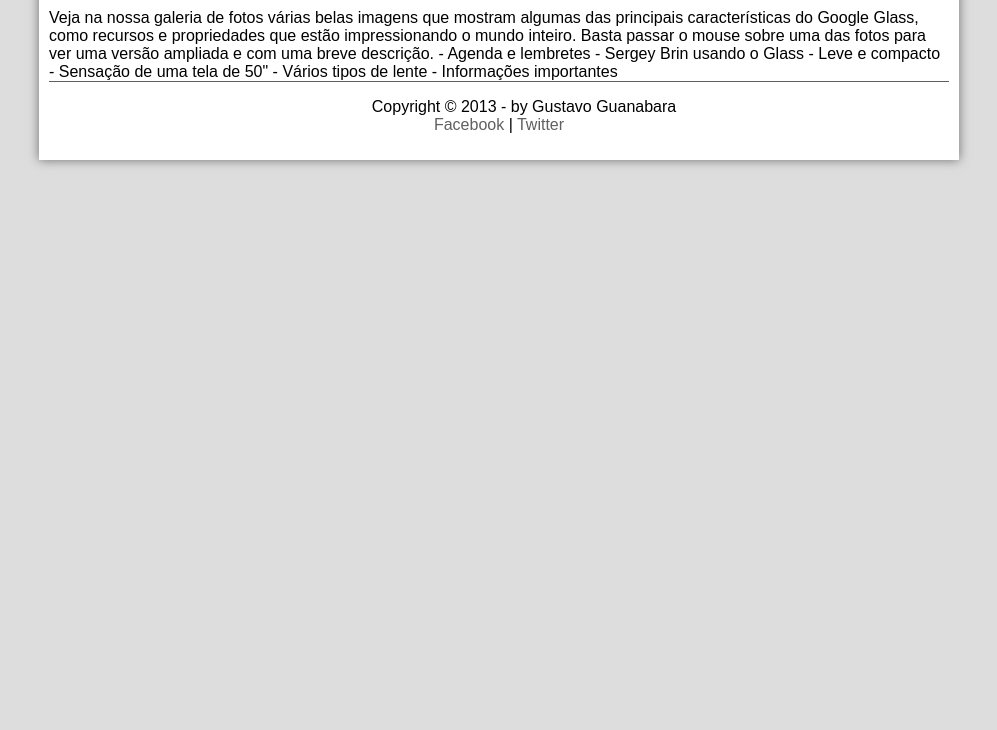
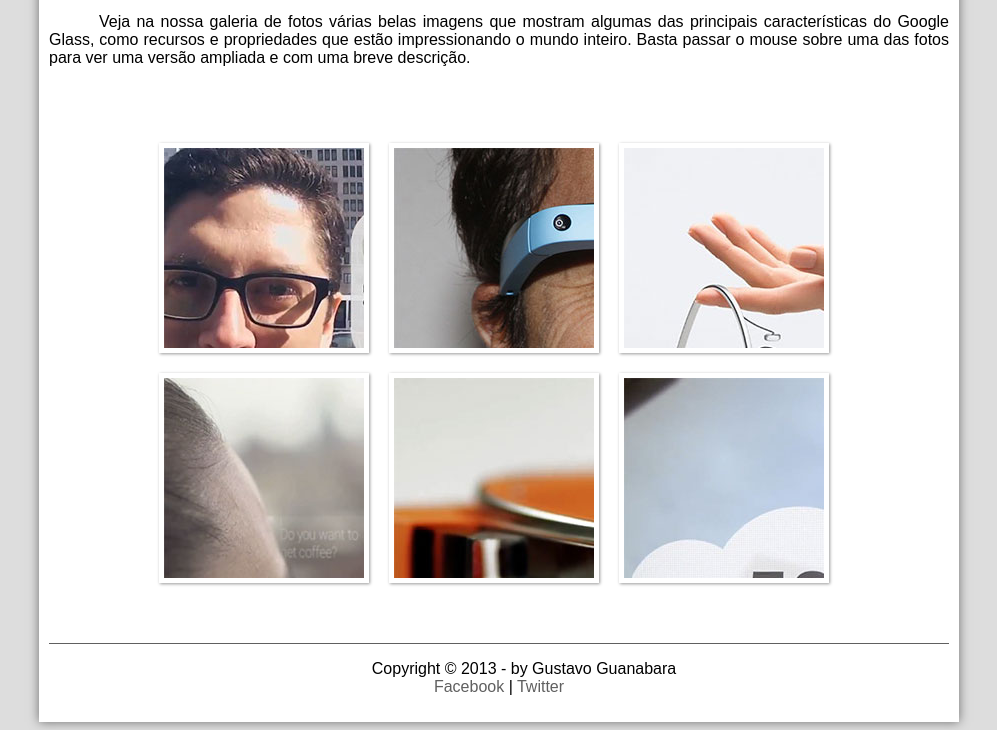
Before and after one commit to filipecode-03/googleglass, a plain HTML site: page curso-html5-pacote01/projeto-glass-html5/fotos.html in a window 1280 px wide. Shown: the part 305-1035 px from the top of the page, without its empty margins (141-1138 px from the left). Before the commit the page ends 800 px from the top, so only its background shows below. Drawn offline with Linux system fonts and the light colour scheme; a web font is replaced by a local one.

Commit message:
Terminei as tags da aula 29 do curso, que é a parte um do album de fotos

```diff
--- a/curso-html5-pacote01/projeto-glass-html5/_css/fotos.css
+++ b/curso-html5-pacote01/projeto-glass-html5/_css/fotos.css
@@ -0,0 +1,47 @@
+@charset "UTF-8";
+
+ul#album-fotos {
+    width: 700px;
+    margin: 0 auto;
+    padding: 50px;
+    overflow: hidden;
+    list-style: none;
+}
+
+ul#album-fotos li {
+    float: left;
+    width: 200px;
+    height: 200px;
+    margin: 10px;
+    border: 5px solid #ffffff;
+    background-color: #ffffff;
+    box-shadow: 1px 1px 3px rgba(0, 0, 0, .4);
+}
+
+ul#album-fotos li span {
+    opacity: 0;
+}
+
+ul#album-fotos li#foto01 {
+    background: url('../_imagens/galeria-01.jpg');
+}
+
+ul#album-fotos li#foto02 {
+    background: url('../_imagens/galeria-02.jpg');
+}
+
+ul#album-fotos li#foto03 {
+    background: url('../_imagens/galeria-03.jpg');
+}
+
+ul#album-fotos li#foto04 {
+    background: url('../_imagens/galeria-04.jpg');
+}
+
+ul#album-fotos li#foto05 {
+    background: url('../_imagens/galeria-05.jpg');
+}
+
+ul#album-fotos li#foto06 {
+    background: url('../_imagens/galeria-06.jpg');
+}
--- a/curso-html5-pacote01/projeto-glass-html5/fotos.html
+++ b/curso-html5-pacote01/projeto-glass-html5/fotos.html
@@ -51,14 +51,16 @@
                     </hgroup>
                 </header>
 
-Veja na nossa galeria de fotos várias belas imagens que mostram algumas das principais características do Google Glass, como recursos e propriedades que estão impressionando o mundo inteiro. Basta passar o mouse sobre uma das fotos para ver uma versão ampliada e com uma breve descrição.
+                <p>Veja na nossa galeria de fotos várias belas imagens que mostram algumas das principais características do Google Glass, como recursos e propriedades que estão impressionando o mundo inteiro. Basta passar o mouse sobre uma das fotos para ver uma versão ampliada e com uma breve descrição.</p>
 
-- Agenda e lembretes
-- Sergey Brin usando o Glass
-- Leve e compacto
-- Sensação de uma tela de 50"
-- Vários tipos de lente
-- Informações importantes
+                <ul id="album-fotos">
+                    <li id="foto01"><span>Agenda e lembretes</span></li>
+                    <li id="foto02"><span>Sergey Brin usando o Glass</span></li>
+                    <li id="foto03"><span>Leve e compacto</span></li>
+                    <li id="foto04"><span>Sensação de uma tela de 50"</span></li>
+                    <li id="foto05"><span>Vários tipos de lente</span></li>
+                    <li id="foto06"><span>Informações importantes</span></li>
+                </ul>
             </article>
         </section>
 
```
